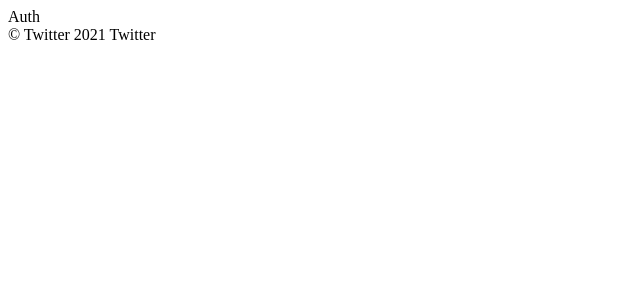
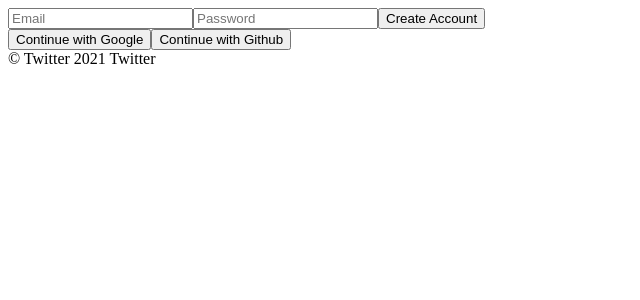
Before and after one commit to jr-necki/chatting, a React (Create React App) app: page /#/ in a window 1280 px wide. Shown: the top 300 px of the page, without its empty margins (0-640 px from the left). Built offline with nearby package versions, Linux system fonts and the light colour scheme; no server answers.

Commit message:
create account

```diff
--- a/src/routes/Auth.js
+++ b/src/routes/Auth.js
@@ -1,5 +1,53 @@
-import React from "react";
+import { authService } from "fBase";
+import React, { useState } from "react";
 
-// 💡 이렇게 써야 외부에서 사용할 때 자동으로 임포트 됨
-const Auth = () => <span>Auth</span>
+// 💡 이렇게 써야 외부에서 사용할 때 자동으로 임포트 됨.
+const Auth = () => {
+    const [email,setEmail]=useState("");
+    const [password,setPassword]=useState("");
+    const [newAccount,setNewAccount]=useState(true);
+
+    const onChange=(event)=>{
+        // 💡 target 안에는 name과 value가 들어있다.
+        const {target: {name,value}}=event;
+        if(name==="email"){
+            setEmail(value);
+        }else{
+            setPassword(value);
+        }
+    };
+    const onSubmit= async (event)=>{
+        // 💡 새로고침 방지.
+        event.preventDefault();
+
+        try{
+            let data;
+            if(newAccount){
+                data= await authService.createUserWithEmailAndPassword(email,password);
+            }else{
+                data= await authService.signInWithEmailAndPassword(email,password);
+            }
+            console.log(data);
+        }catch(e){
+            console.log(e);
+        }
+
+    }
+
+    return (
+    <div>
+        <form onSubmit={onSubmit}>
+            <input type="email" placeholder="Email" name="email"
+            required value={email} onChange={onChange} />
+
+            <input type="password" placeholder="Password" name="password"
+            required value={password} onChange={onChange} />
+
+            <input type="submit" value={newAccount? "Create Account": "Log In"} />
+        </form>
+        <button>Continue with Google</button>
+        <button>Continue with Github</button>
+    </div>
+    );
+}
 export default Auth;
```
